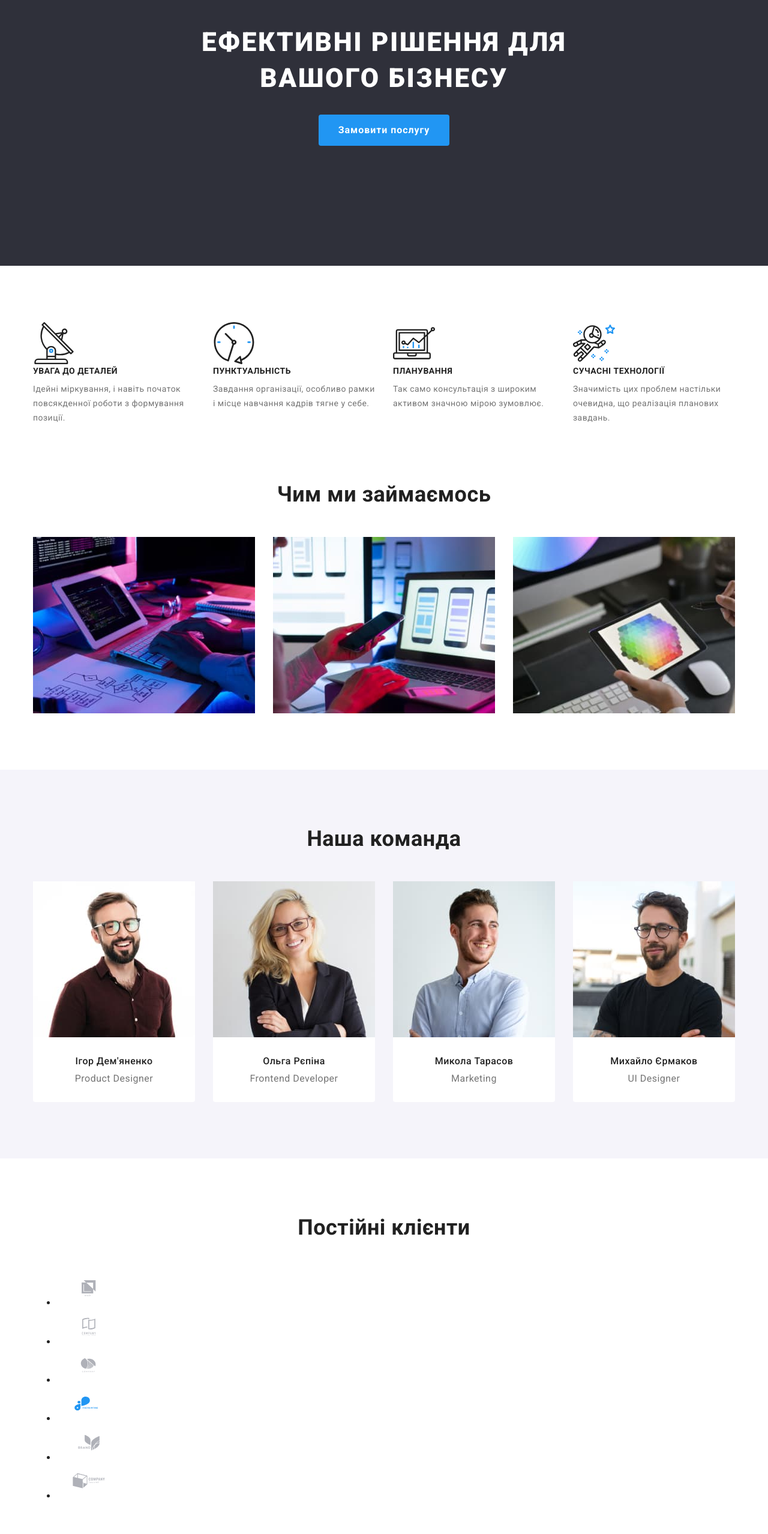
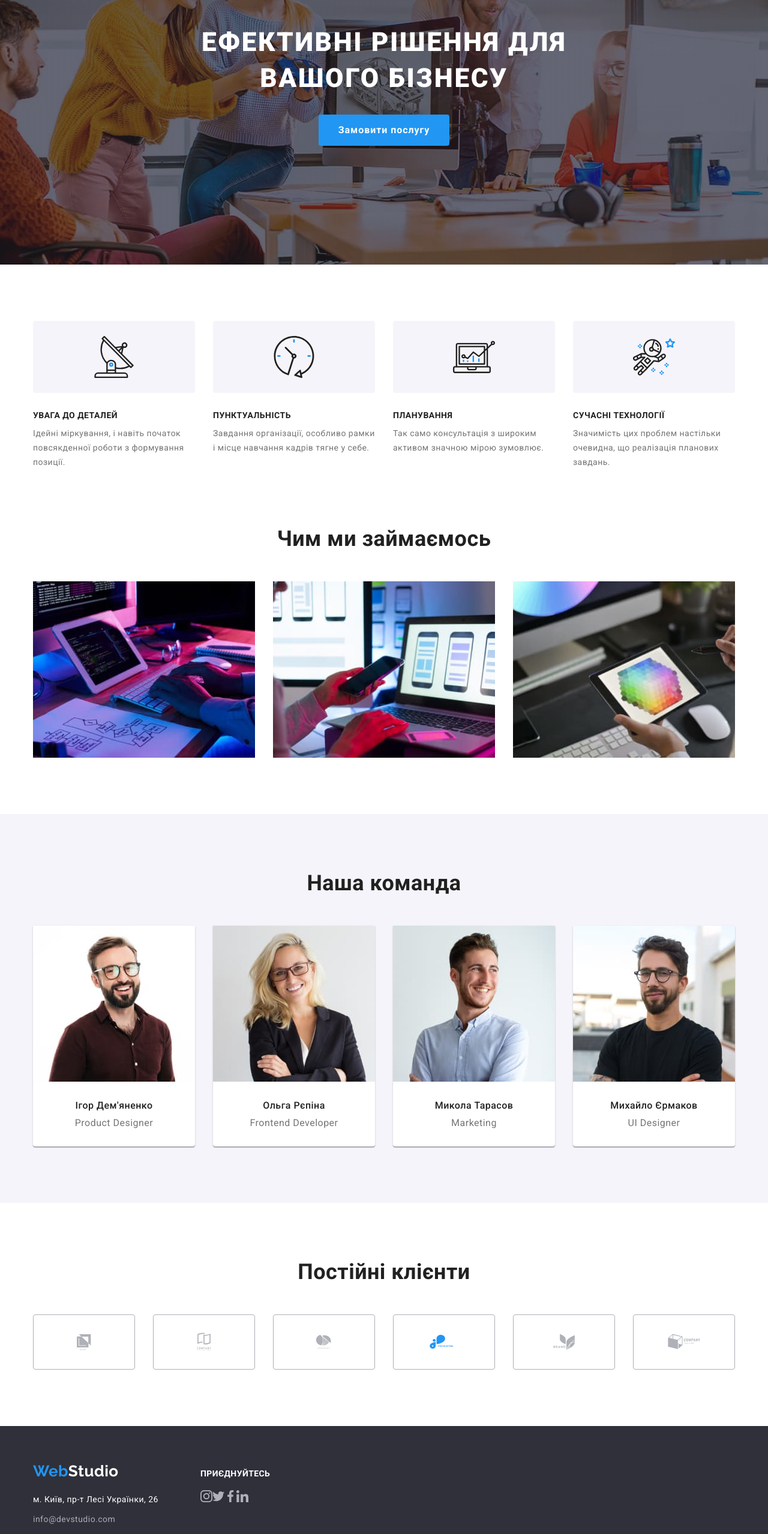
Before and after one commit to maks-vynnychenko/goit-markup-hw-04, a plain HTML site: page index.html in a window 1280 px wide. Shown: the part 240-2797 px from the top of the page at 60% size. Drawn offline with nearby package versions, Linux system fonts and the light colour scheme.

Commit message:
update css

```diff
--- a/css/styles.css
+++ b/css/styles.css
@@ -121,6 +121,7 @@ img {
 
 .contacts {
   display: flex;
+  align-items: center;
   margin-left: auto;
 }
 
@@ -128,16 +129,25 @@ img {
   margin-left: 50px;
 }
 .contacts .link {
+  display: flex;
+  align-items: center;
   color: var(--secondary-text-color);
+  fill: currentColor;
   font-weight: 500;
   font-size: 14px;
   line-height: 1.14;
   letter-spacing: 0.02em;
   text-decoration: none;
 }
+
+.header-icon {
+  margin-right: 10px;
+}
+
 .contacts .link:hover,
 .contacts .link:focus {
   color: var(--accent-color);
+  fill: var(--accent-color);
 }
 
 section {
@@ -157,6 +167,16 @@ section.hero {
 .hero {
   background-color: var(--hero-bgd-color);
   text-align: center;
+
+  height: 600px;
+  max-width: 1600px;
+  margin: 0 auto;
+
+  background-image: linear-gradient(to right, rgba(47, 48, 58, 0.4), rgba(47, 48, 58, 0.4)),
+    url(../images/hero.jpg);
+  background-repeat: no-repeat;
+  background-position: center;
+  background-size: cover;
 }
 .hero-title {
   color: var(--white-color);
@@ -202,6 +222,20 @@ section.hero {
 .benefits-list .item:not(:last-child) {
   margin-right: 30px;
 }
+
+.benefits-block {
+  display: flex;
+  align-items: center;
+  justify-content: center;
+
+  height: 120px;
+
+  background-color: var(--ashen-color);
+  border-radius: 4px;
+
+  margin-bottom: 30px;
+}
+
 .benefits-title {
   font-weight: 700;
   font-size: 14px;
@@ -245,6 +279,8 @@ section.hero {
 .comand-card {
   background-color: var(--white-color);
 
+  box-shadow: 0px 1px 3px rgba(0, 0, 0, 0.12), 0px 1px 1px rgba(0, 0, 0, 0.14),
+    0px 2px 1px rgba(0, 0, 0, 0.2);
   border-radius: 0px 0px 4px 4px;
 }
 
@@ -281,6 +317,37 @@ section.hero {
   padding: 30px 0;
 }
 
+.clients-list {
+  display: flex;
+  justify-content: center;
+  list-style: none;
+
+  margin: 0;
+  padding: 0;
+}
+
+.clients-list .item {
+  width: 170px;
+  height: 92px;
+  display: flex;
+  align-items: center;
+  justify-content: center;
+}
+
+.clients-list .item:not(:last-child) {
+  margin-right: 30px;
+}
+
+.clients-link {
+  display: flex;
+  align-items: center;
+  justify-content: center;
+  border: 1px solid #afb1b8;
+  border-radius: 4px;
+  width: 100%;
+  height: 100%;
+}
+
 .page-footer {
   background-color: var(--hero-bgd-color);
 
@@ -289,6 +356,15 @@ section.hero {
 
   padding-top: 60px;
   padding-bottom: 60px;
+}
+
+.page-footer .container {
+  display: flex;
+  align-items: baseline;
+}
+
+.footer-address {
+  margin-right: 70px;
 }
 
 .page-footer .logo {
@@ -312,6 +388,29 @@ section.hero {
 
 .page-footer .item:not(:last-child) {
   margin-bottom: 9px;
+}
+
+.footer-text {
+  font-weight: 700;
+  font-size: 14px;
+  line-height: 16px;
+  letter-spacing: 0.03em;
+  text-transform: uppercase;
+
+  color: var(--white-color);
+
+  margin-top: 0px;
+  margin-bottom: 20px;
+}
+
+.footer-links {
+  display: flex;
+
+  margin-top: 0;
+  margin-bottom: 0;
+  padding: 0;
+
+  list-style: none;
 }
 
 .btn-list {
@@ -347,6 +446,9 @@ section.hero {
 .button-portfolio:focus {
   background-color: var(--accent-color);
   color: var(--white-color);
+
+  box-shadow: 0px 3px 1px rgba(0, 0, 0, 0.1), 0px 1px 2px rgba(0, 0, 0, 0.08),
+    0px 2px 2px rgba(0, 0, 0, 0.12);
 }
 
 .portfolio-list {
@@ -397,3 +499,10 @@ section.hero {
 .portfolio-link {
   text-decoration: none;
 }
+
+.portfolio-link:hover,
+.portfolio-link:focus {
+  display: inline-block;
+  box-shadow: 0px 1px 1px rgba(0, 0, 0, 0.12), 0px 4px 4px rgba(0, 0, 0, 0.06),
+    1px 4px 6px rgba(0, 0, 0, 0.16);
+}
```
